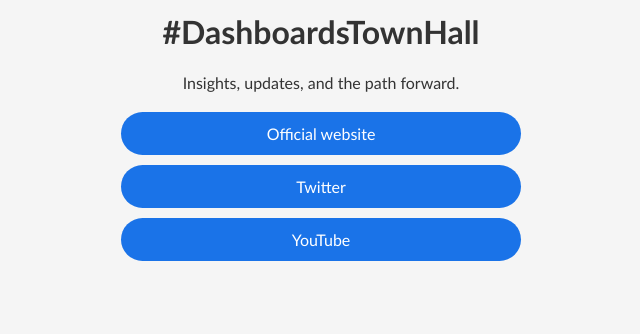
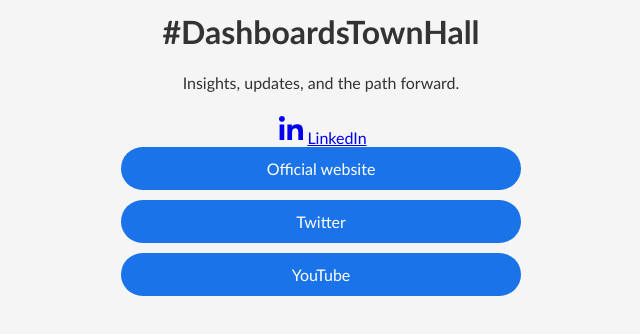
Before and after one commit to pdpcomms/dashboards-town-hall, a plain HTML site: page index.html in a window 1280 px wide. Shown: the part 162-496 px from the top of the page, without its empty margins (319-959 px from the left). Drawn offline with Linux system fonts and the light colour scheme.

Commit message:
Linkedin 1

```diff
--- a/index.html
+++ b/index.html
@@ -20,6 +20,10 @@
     <p>Insights, updates, and the path forward.</p>
   </div>
 
+  <div>
+  <a title="LinkedIn" data-testid="SocialIcon" target="_blank" rel="noopener noreferrer" href="https://linkedin.com/company/pensions-dashboards-programme" aria-label="LinkedIn" class="[&amp;svg]pointer-events-none z-0 p-2 transition-transform hover:scale-[107.5%]"><svg fill="currentColor" width="32" height="32" viewBox="0 0 24 24" class="text-profileTitleText"><title>LinkedIn</title><path fill-rule="evenodd" clip-rule="evenodd" d="M9.29192 9.29151H12.6018V10.9786H12.6381C13.1427 10.0689 14.6331 9.14516 16.476 9.14516C20.013 9.14516 21 11.0231 21 14.5016V20.9996H17.4876V15.142C17.4876 13.5849 16.8659 12.2185 15.4117 12.2185C13.6462 12.2185 12.8043 13.4139 12.8043 15.3762V20.9996H9.29192V9.29151ZM3.43788 20.9996H6.95031V9.29151H3.43788V20.9996ZM7.38936 5.19368C7.38949 5.48192 7.33284 5.76737 7.22264 6.03372C7.11244 6.30007 6.95085 6.5421 6.74711 6.74599C6.54336 6.94988 6.30145 7.11165 6.03518 7.22203C5.76892 7.33243 5.48351 7.38928 5.19526 7.38936C4.90702 7.38944 4.62158 7.33273 4.35526 7.22248C4.08893 7.11224 3.84693 6.9506 3.64307 6.74682C3.43922 6.54304 3.2775 6.30109 3.16716 6.0348C3.05682 5.76851 3.00002 5.4831 3 5.19485C2.99995 4.61286 3.23108 4.05468 3.64254 3.64307C4.054 3.23147 4.6121 3.00016 5.19409 3C5.77609 2.99984 6.33431 3.23086 6.74599 3.64225C7.15767 4.05363 7.38909 4.61169 7.38936 5.19368Z"></path></svg><span class="sr-only">LinkedIn</span></a>
+  </div>
+
   <!-- BUTTONS -->
   <div class="links">
     <a href="https://pensionsdashboardsprogramme.org.uk/" class="btn">Official website</a>
```
